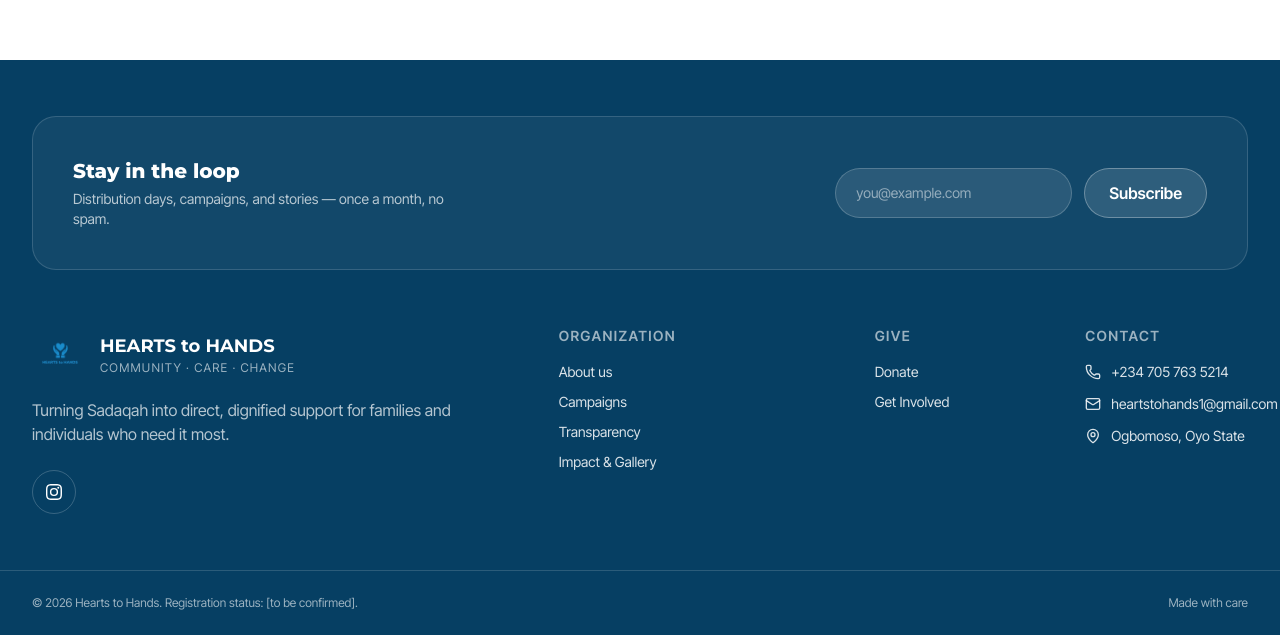
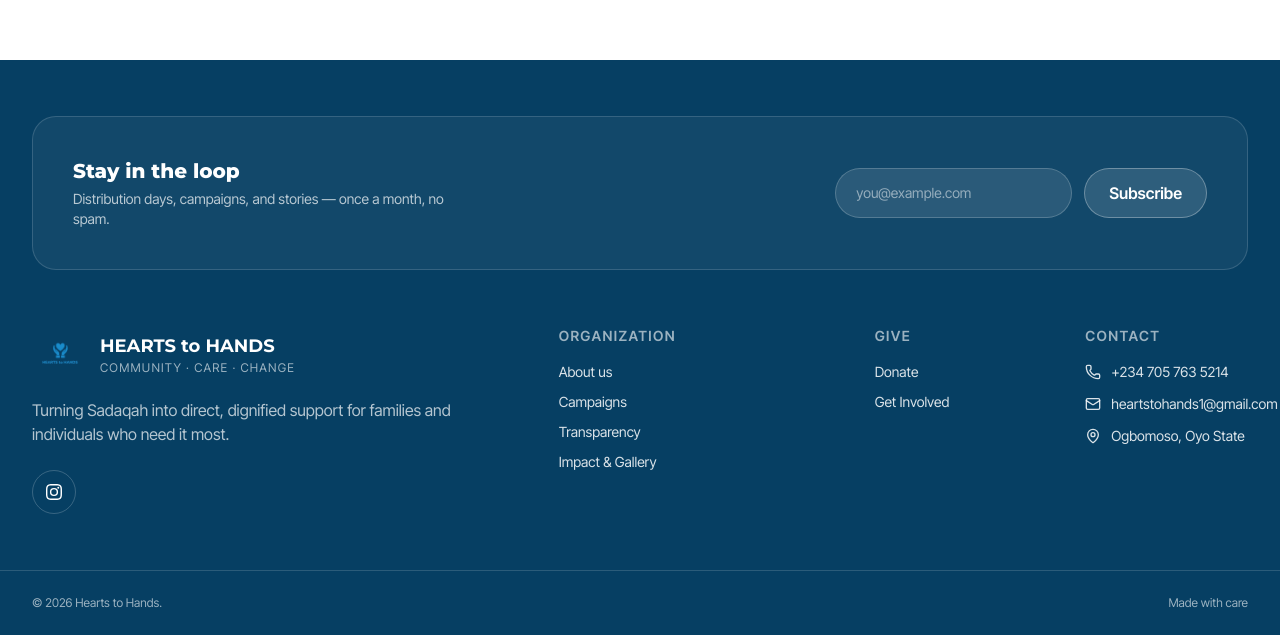
Before and after one commit to Ishola-Fawaz/hearts_to_hands, a Next.js app: page / in a window 1280 px wide. Shown: the part 3396-4031 px from the top of the page. Built offline with nearby package versions, Linux system fonts and the light colour scheme.

Commit message:
feat: removed registration status from footer

```diff
--- a/app/components/footer.tsx
+++ b/app/components/footer.tsx
@@ -148,10 +148,7 @@ export function Footer() {
 
       <div className="border-t border-primary-foreground/15">
         <div className="container-page py-6 flex flex-col sm:flex-row justify-between gap-2 text-xs text-primary-foreground/60">
-          <div>
-            © {new Date().getFullYear()} Hearts to Hands. Registration
-            status: [to be confirmed].
-          </div>
+          <div>© {new Date().getFullYear()} Hearts to Hands.</div>
           <div>Made with care</div>
         </div>
       </div>
```
